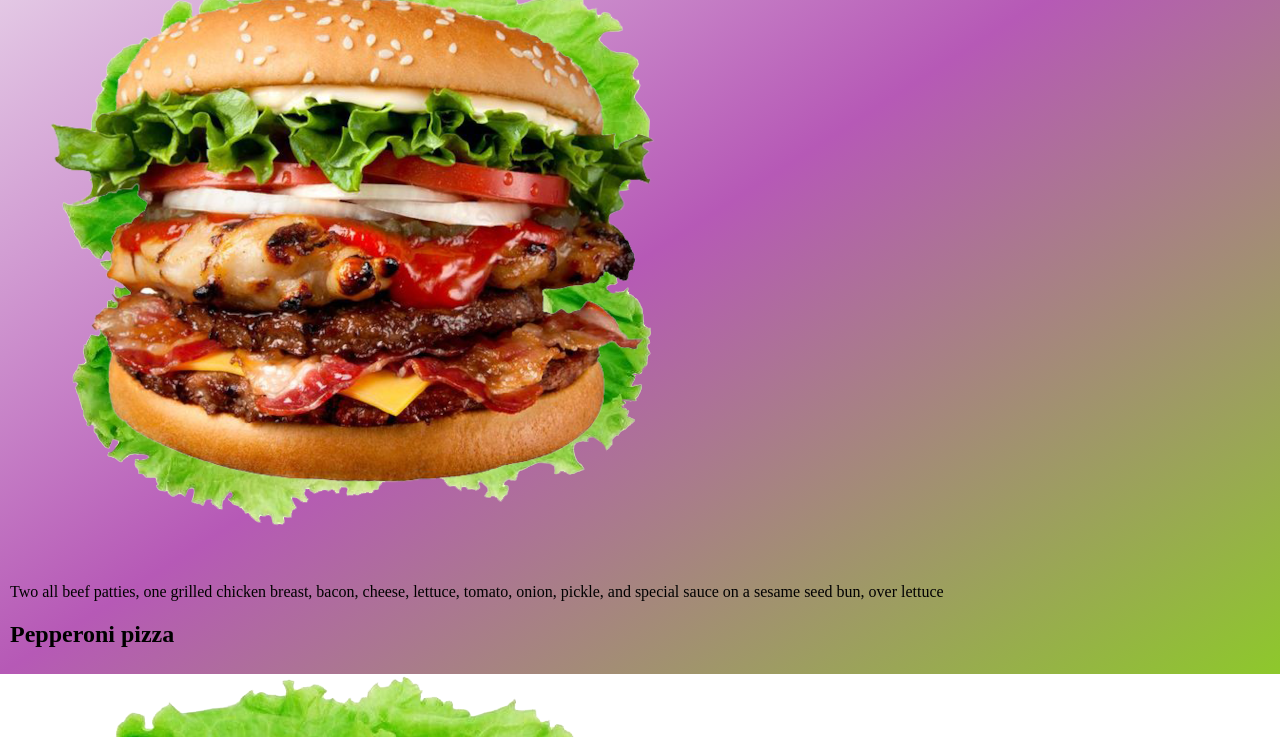
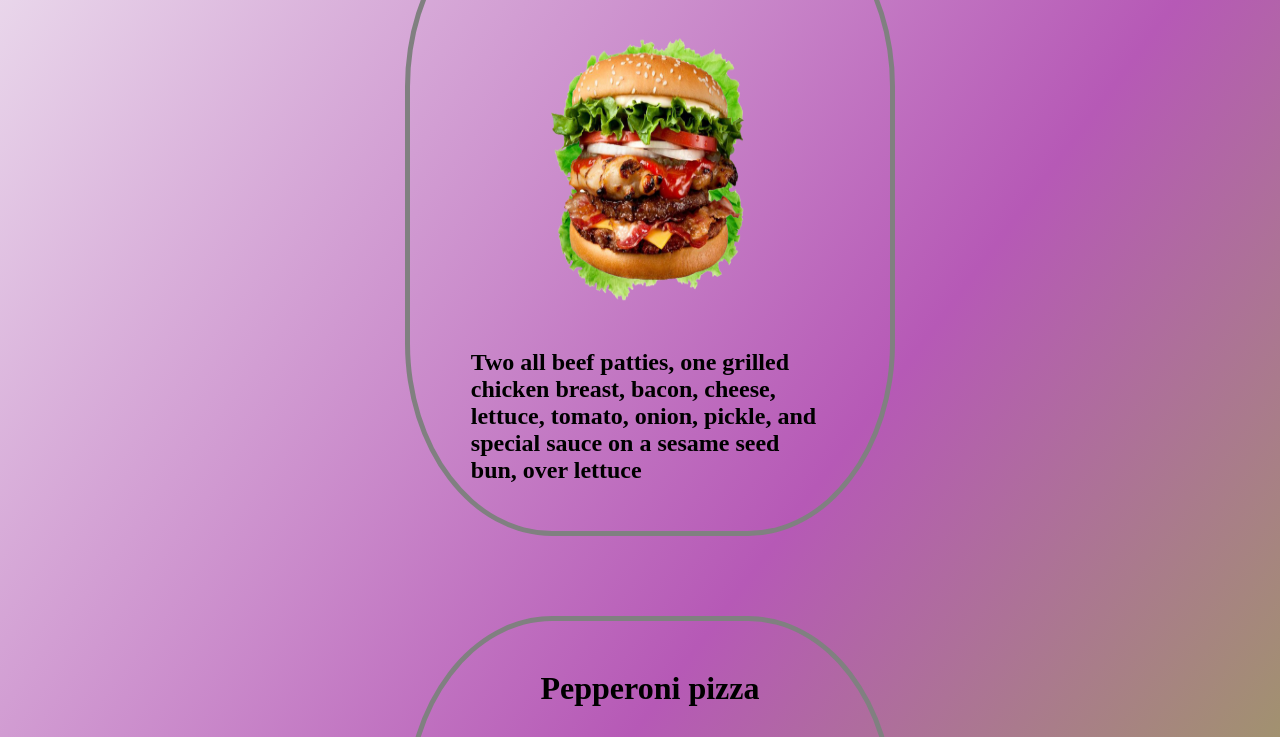
Before and after one commit to DJacobson17/Restaurant_page, a website built with webpack: page dist/index.html in a window 1280 px wide. Shown: the part 204-941 px from the top of the page. Built offline with nearby package versions, Linux system fonts and the light colour scheme.

Commit message:
styled menu page

```diff
--- a/src/styles/menu_style.css
+++ b/src/styles/menu_style.css
@@ -1,7 +1,48 @@
 .main {
   background-image:linear-gradient(to bottom right, rgb(238, 227, 240), rgb(182, 89, 182), rgb(141, 202, 41));
-  display: grid;
   width: 100%;
-  height: 100vh;
+  height: 100%;
   padding: 20px 10px;
+  display: flex;
+  justify-content: center;
 }
+
+#container {
+  display: flex;
+  flex-wrap: wrap;
+  align-items: center;
+  justify-content: center;
+  overflow:auto;
+}
+
+.card {
+  display: flex;
+  flex-direction: column;
+  align-items: center;
+  justify-content: space-evenly;
+  border: 5px solid grey;
+  border-radius: 30%;
+  height: 35%;
+  width: 35%;
+  margin: 5vh  10vw;
+  padding: 1em 1em;
+
+}
+
+.cardTitle {
+  font-size: 2rem;
+}
+
+.cardImage {
+  height: 50%;
+  width: 50%;
+}
+
+.cardInfo {
+  font-size: 1.5rem;
+  font-weight: bolder;
+  display: flex;
+  justify-content: center;
+  margin: 1em 1.5em 1em;
+  width: 80%;
+}
```
Also changed, not shown: dist/index.html, 4 other files.
